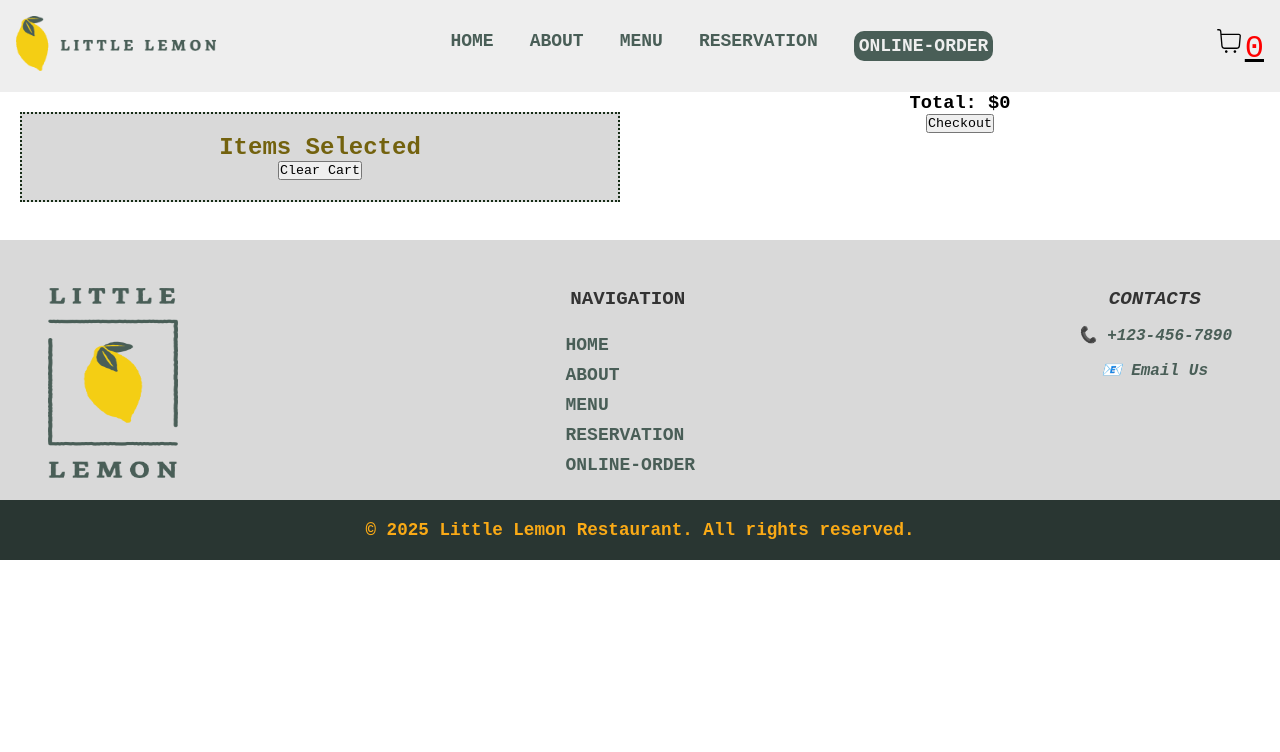
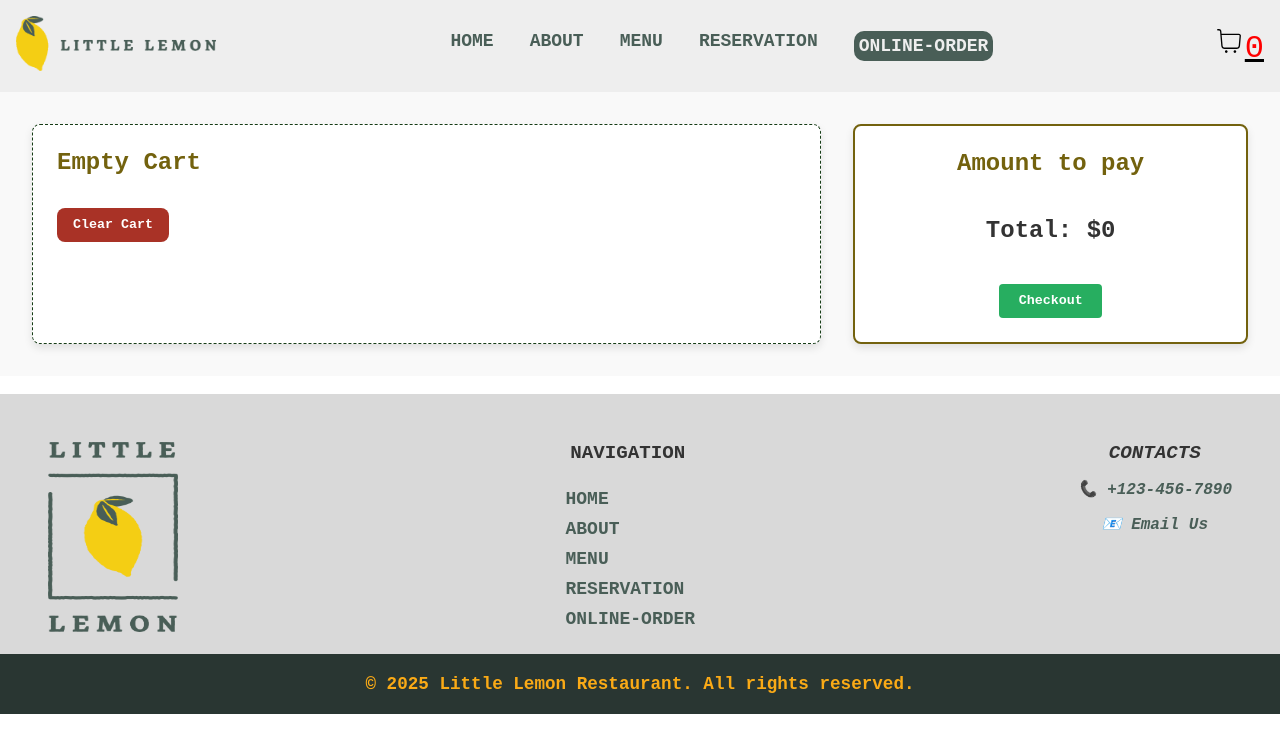
Before and after one commit to UCHEOGBU007/Little-lemon-Capstone-project, a React (Vite) app: page /cart in a window 1280 px wide. Shown: the top 752 px of the page. Built offline with nearby package versions, Linux system fonts and the light colour scheme.

Commit message:
Cart styled

```diff
--- a/src/Components/Cart.jsx
+++ b/src/Components/Cart.jsx
@@ -12,14 +12,21 @@ const Cart = () => {
     decreaseQuantity,
     getTotalPrice,
   } = useContext(CartContext);
+  const totalItems = cartItems.reduce((sum, item) => sum + item.quantity, 0);
 
   return (
     <>
       <section className={Style.cartcontainer}>
         <div className={Style.cart}>
-          <h2>Items Selected</h2>
+          {/* The H2 will interchange text if the cart items are more than zero */}
+
+          <h2>{totalItems > 0 ? "Items selected" : "Empty Cart"}</h2>
+
+          {/* looping through the cartitems with map method for displaying items stored in the cart hook */}
+
           {cartItems.map((item) => (
             <div key={item.id} className={Style.cartitems}>
+              <span>{item.img}</span>
               {item.name} - ${item.price.value}× {item.quantity}= $
               {item.price.value * item.quantity}{" "}
               {/* span for Buttons increament and decreament */}
@@ -27,17 +34,26 @@ const Cart = () => {
                 <button onClick={() => decreaseQuantity(item.id)}>-</button>
                 {item.quantity}
                 <button onClick={() => increaseQuantity(item.id)}>+</button>
-                <button onClick={() => removeFromCart(item.id)}>Remove</button>
+                <button
+                  className={Style.removebutton}
+                  onClick={() => removeFromCart(item.id)}
+                >
+                  Remove
+                </button>
               </span>
+              <hr />
             </div>
           ))}
 
-          <button onClick={clearCart}>Clear Cart</button>
+          <button className={Style.clearbutton} onClick={clearCart}>
+            Clear Cart
+          </button>
         </div>
 
         {/* cart total price starts here  */}
 
         <div className={Style.totalprice}>
+          <h1>Amount to pay</h1>
           <h3>Total: ${getTotalPrice()}</h3>
           <button>Checkout</button>
         </div>
--- a/src/Components/Menu.jsx
+++ b/src/Components/Menu.jsx
@@ -8,7 +8,7 @@ const products = [
     id: 1,
     name: "Tropical Shirt",
     price: { currency: "USD", value: 39.99 },
-    img: "url-to-image.jpg",
+    img: "/Male.jpeg",
     colors: ["red", "green", "blue"],
   },
   {
--- a/src/Css/Cart.module.css
+++ b/src/Css/Cart.module.css
@@ -1,4 +1,4 @@
-.cartcontainer {
+/* .cartcontainer {
   display: grid;
   grid-template-columns: repeat(2, 1fr);
   text-align: center;
@@ -28,7 +28,8 @@
 
 .cartquantity {
   margin-left: 10px;
-  padding: 10px;
+  padding-left: 10px;
+  gap: 20px;
 }
 
 @media (max-width: 890px) {
@@ -43,4 +44,144 @@
     font-size: medium;
     font-weight: 400;
   }
+} */
+
+/* Layout container */
+.cartcontainer {
+  display: grid;
+  grid-template-columns: 1fr;
+  gap: 2rem;
+  padding: 2rem;
+  background-color: #f9f9f9;
 }
+
+@media (min-width: 768px) {
+  .cartcontainer {
+    grid-template-columns: 2fr 1fr;
+  }
+}
+
+/* Cart section */
+.cart {
+  background-color: #ffffff;
+  border: 1px dashed #163c16;
+  border-radius: 8px;
+  padding: 1.5rem;
+  box-shadow: 0 4px 8px rgba(0, 0, 0, 0.1);
+}
+
+.cart:hover {
+  box-shadow: 8px 15px 30px 40px rgba(40, 38, 38, 0.1);
+}
+
+.cart h2 {
+  color: #73620e;
+  font-weight: bold;
+  margin-bottom: 1rem;
+}
+
+/* Individual cart item */
+.cartitems {
+  display: flex;
+  flex-direction: column;
+  background-color: #f0f0f0;
+  margin-bottom: 1rem;
+  padding: 1rem;
+  border-radius: 6px;
+  font-size: 1rem;
+  font-weight: 600;
+}
+
+/* Quantity and actions */
+.cartquantity {
+  display: flex;
+  align-items: center;
+  gap: 0.5rem;
+  margin-top: 0.5rem;
+}
+
+.cartquantity button {
+  background-color: #73620e;
+  color: white;
+  border: none;
+  padding: 0.4rem 0.6rem;
+  border-radius: 4px;
+  cursor: pointer;
+  transition: background-color 0.3s ease;
+}
+
+.cartquantity button:hover {
+  background-color: #594d0b;
+}
+
+/* Clear cart button */
+.cart button {
+  margin-top: 1rem;
+  background-color: #f4ce14;
+  color: #333333;
+  border: none;
+  padding: 0.6rem 1rem;
+  border-radius: 50%;
+  cursor: pointer;
+  font-weight: bold;
+  transition: background-color 0.3s ease;
+}
+
+.cart button:hover {
+  background-color: #a93226;
+}
+
+.cart .removebutton {
+  color: white;
+  background-color: #a93226;
+  border-radius: 8px;
+}
+
+.cart .clearbutton {
+  border-radius: 8px;
+  color: white;
+  background-color: #a93226;
+}
+
+/* Total price section */
+.totalprice {
+  background-color: #fff;
+  border: 2px solid #73620e;
+  border-radius: 8px;
+  max-height: fit-content;
+  padding: 1.5rem;
+  text-align: center;
+  box-shadow: 0 4px 8px rgba(0, 0, 0, 0.1);
+}
+
+.totalprice:hover {
+  box-shadow: 8px 15px 30px 40px rgba(40, 38, 38, 0.1);
+}
+
+.totalprice h1 {
+  color: #73620e;
+}
+
+.totalprice h3 {
+  font-size: 1.5rem;
+  margin-bottom: 1rem;
+  color: #333;
+  /* text-align: left; */
+  padding: 20px;
+  margin: 20px;
+}
+
+.totalprice button {
+  background-color: #27ae60;
+  color: white;
+  border: none;
+  padding: 0.6rem 1.2rem;
+  border-radius: 4px;
+  cursor: pointer;
+  font-weight: bold;
+  transition: background-color 0.3s ease;
+}
+
+.totalprice button:hover {
+  background-color: #1e8449;
+}
```
